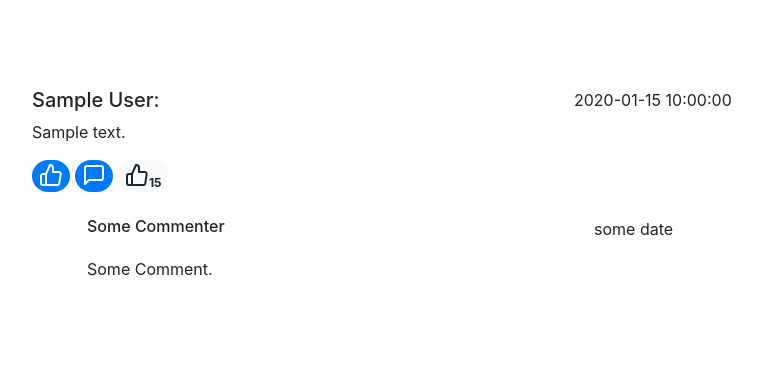
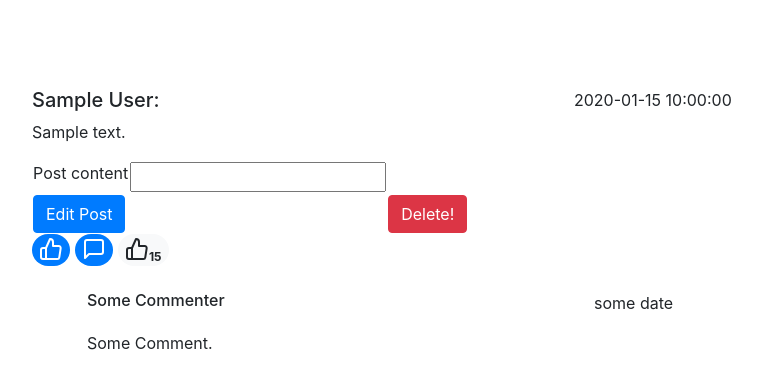
Before and after one commit to xTooth/ToothTsoha, a Flask app: page /posts in a window 1280 px wide. Shown: the part 62-451 px from the top of the page, without its empty margins (101-863 px from the left). Run offline with Flask 2, Linux system fonts and the light colour scheme; a user stored in the database is signed in; tables that the repository leaves empty hold one stand-in row (values such as "Sample post"); some libraries are stand-ins or nearby versions.

Commit message:
CRUD
MODIFIED
>auth/modles.py and  auth/views.py
    -fixed Bcrypt import. not that it works.
>auth/views
    - added edit functionality and a failing delete function.
>list.html
    - added forms for editing and deleting
> new.html
    - fixed missing </table>

```diff
--- a/application/auth/models.py
+++ b/application/auth/models.py
@@ -1,4 +1,4 @@
-from flask_bcrypt import bcrypt
+from flask_bcrypt import Bcrypt
 from application import db
 
 class User(db.Model):
--- a/application/auth/views.py
+++ b/application/auth/views.py
@@ -1,7 +1,7 @@
 from flask import render_template, request, redirect, url_for
 from flask_login import login_user, logout_user
 from flask_login import login_required
-from flask_bcrypt import bcrypt
+from flask_bcrypt import Bcrypt
 
 from application import app , db
 from application.auth.models import User
--- a/application/posts/views.py
+++ b/application/posts/views.py
@@ -7,13 +7,30 @@ from application.posts.forms import PostForm
 
 @app.route("/posts", methods=["GET"])
 def posts_index():
-    return render_template("posts/list.html", posts = Post.query.all())
+    return render_template("posts/list.html", posts = Post.query.all(), form = PostForm())
 
 
 @app.route("/posts/new/")
 @login_required
 def post_form():
     return render_template("posts/new.html", form = PostForm())
+
+@app.route("/posts/<post_id>/", methods=["POST"])
+def post_edit(post_id):
+    form = PostForm(request.form)
+    p = Post.query.get(post_id)
+    p.content = form.content.data
+    db.session().commit()
+
+    return redirect(url_for("posts_index"))
+
+@app.route("/posts/<post_id>/", methods=["POST"])
+def post_delete(post_id):
+    p = Post.query.get(post_id)
+    db.session.delete(p)
+    db.session().commit()
+
+    return redirect(url_for("posts_index"))
 
 @app.route("/posts/", methods=["POST"])
 @login_required
--- a/application/templates/posts/list.html
+++ b/application/templates/posts/list.html
@@ -15,6 +15,40 @@
                     </div>
                 </div>
                 <p>{{ post.content }}</p>
+                {% if current_user.name == post.account.name %}
+                <form method="POST" action="{{ url_for('post_edit', post_id=post.id) }}">
+                    <table>
+                        <tr>
+                            <td>
+                                {{ form.content.label }}
+                            </td>
+                            <td>
+                                {{ form.content }}
+                            </td>
+                            <td>
+                                <ul>
+                                    {% for error in form.content.errors %}
+                                    <li>{{ error }}</li>
+                                    {% endfor %}
+                                </ul>
+                            </td>
+                        </tr>
+                        <tr>
+
+                            <td colspan="2">
+                                <input class="btn btn-primary" type="submit" value="Edit Post" />
+                            </td>
+                            <td>
+                                <form method="POST" action="{{ url_for('post_delete', post_id=post.id) }}">
+                                    <input class="btn btn-danger" type="submit" value="Delete!" />
+                                </form>
+                            </td>
+                        </tr>
+
+                    </table>
+                </form>
+                {% endif %}
+
                 <!-- mockup for like counter/like button-->
                 <a class="badge badge-primary badge-pill" href="#"><i data-feather="thumbs-up"></i></a>
                 <a class="badge badge-primary badge-pill" href="#"><i data-feather="message-square"></i></a>
@@ -22,7 +56,7 @@
                 <ul style="list-style: none">
                     <li>
                         <div class="container">
-                            <br/>
+                            <br />
                             <div class="row">
                                 <div class="col-6">
                                     <h6>Some Commenter </h6>
--- a/application/templates/posts/new.html
+++ b/application/templates/posts/new.html
@@ -23,5 +23,6 @@
         <input type="submit" value="Create new post" />
       </td>
     </tr>
+  </table>
 </form>
 {% endblock %}
```
